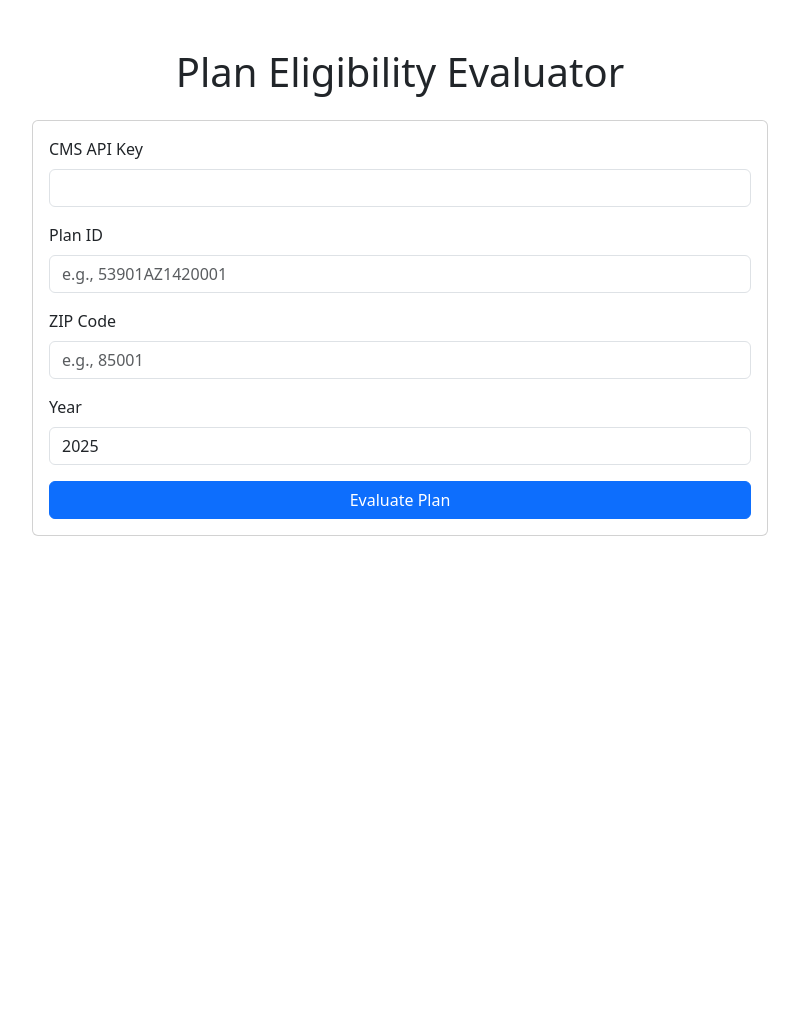
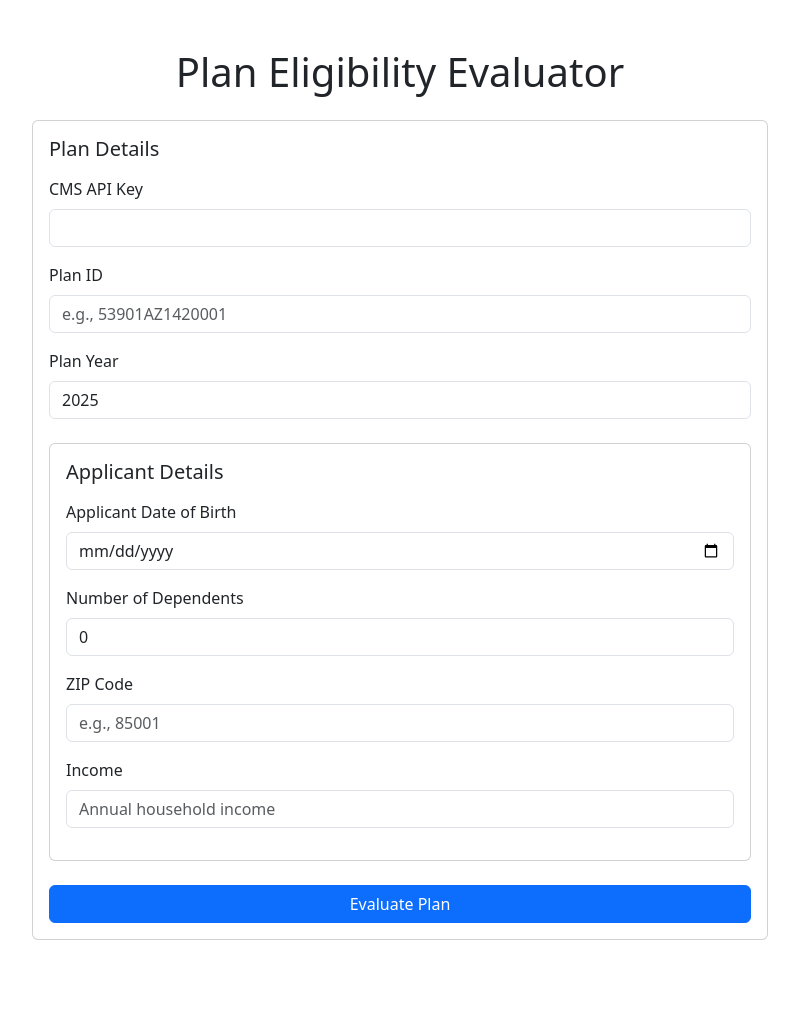
Before and after one commit to ronburnley/plan-eligibility-rules-python-v3, a Flask app: page / in a window 1280 px wide. Shown: the whole page, without its empty margins (240-1039 px from the left). Before the commit the page ends 536 px from the top, so only its background shows below. Run offline with Flask 3, Linux system fonts and the light colour scheme.

Commit message:
add additional criteria

```diff
--- a/app.py
+++ b/app.py
@@ -1,5 +1,6 @@
 from flask import Flask, render_template, request, jsonify
 from plan_eligibility import evaluate_plan
+from datetime import datetime
 
 app = Flask(__name__)
 
@@ -15,9 +16,27 @@ def evaluate():
         plan_id = data.get('plan_id')
         zip_code = data.get('zip_code')
         year = int(data.get('year'))
+        applicant_dob = datetime.strptime(data.get('applicant_dob'), '%Y-%m-%d').date()
+        income = float(data.get('income'))
+        dependents = data.get('dependents', [])
+
+        # Convert dependent dates to date objects
+        for dependent in dependents:
+            dependent['date_of_birth'] = datetime.strptime(dependent['date_of_birth'], '%Y-%m-%d').date()
+
         puf_file = "business-rules-puf 2.csv"
 
-        criteria = evaluate_plan(api_key, plan_id, zip_code, year, puf_file)
+        criteria = evaluate_plan(
+            api_key=api_key,
+            plan_id=plan_id,
+            zip_code=zip_code,
+            year=year,
+            puf_file_path=puf_file,
+            applicant_dob=applicant_dob,
+            income=income,
+            dependents=dependents
+        )
+
         return jsonify({
             'success': True,
             'criteria': criteria
--- a/templates/index.html
+++ b/templates/index.html
@@ -15,6 +15,11 @@
             text-align: center;
             margin: 20px 0;
         }
+        .dependent-row {
+            margin-top: 15px;
+            padding-top: 15px;
+            border-top: 1px solid #eee;
+        }
     </style>
 </head>
 <body>
@@ -23,8 +28,9 @@
 
         <div class="row justify-content-center">
             <div class="col-md-8">
-                <div class="card">
+                <div class="card mb-4">
                     <div class="card-body">
+                        <h5 class="card-title mb-3">Plan Details</h5>
                         <form id="evaluationForm">
                             <div class="mb-3">
                                 <label for="apiKey" class="form-label">CMS API Key</label>
@@ -36,16 +42,51 @@
                                        placeholder="e.g., 53901AZ1420001">
                             </div>
                             <div class="mb-3">
-                                <label for="zipCode" class="form-label">ZIP Code</label>
-                                <input type="text" class="form-control" id="zipCode" required
-                                       pattern="[0-9]{5}" placeholder="e.g., 85001">
-                            </div>
-                            <div class="mb-3">
-                                <label for="year" class="form-label">Year</label>
+                                <label for="year" class="form-label">Plan Year</label>
                                 <input type="number" class="form-control" id="year" required
                                        min="2020" max="2030" value="2025">
                             </div>
-                            <button type="submit" class="btn btn-primary w-100">Evaluate Plan</button>
+
+                            <div class="card mt-4">
+                                <div class="card-body">
+                                    <h5 class="card-title mb-3">Applicant Details</h5>
+
+                                    <div class="mb-3">
+                                        <label for="applicantDob" class="form-label">Applicant Date of Birth</label>
+                                        <input type="date" class="form-control" id="applicantDob" required>
+                                    </div>
+
+                                    <div class="mb-3">
+                                        <label for="dependentCount" class="form-label">Number of Dependents</label>
+                                        <select class="form-control" id="dependentCount" required>
+                                            <option value="0">0</option>
+                                            <option value="1">1</option>
+                                            <option value="2">2</option>
+                                            <option value="3">3</option>
+                                            <option value="4">4</option>
+                                            <option value="5">5</option>
+                                        </select>
+                                    </div>
+
+                                    <div id="dependentsContainer">
+                                        <!-- Dependent rows will be dynamically added here -->
+                                    </div>
+
+                                    <div class="mb-3">
+                                        <label for="zipCode" class="form-label">ZIP Code</label>
+                                        <input type="text" class="form-control" id="zipCode" required
+                                               pattern="[0-9]{5}" placeholder="e.g., 85001">
+                                    </div>
+
+                                    <div class="mb-3">
+                                        <label for="income" class="form-label">Income</label>
+                                        <input type="number" class="form-control" id="income" required
+                                               min="0" step="0.01" placeholder="Annual household income">
+                                    </div>
+                                </div>
+                            </div>
+
+                            <button type="submit" class="btn btn-primary w-100 mt-4">Evaluate Plan</button>
                         </form>
                     </div>
                 </div>
@@ -59,7 +100,7 @@
 
                 <div class="card result-card">
                     <div class="card-body">
-                        <h5 class="card-title">Eligibility Criteria</h5>
+                        <h5 class="card-title">Eligibility Results</h5>
                         <div id="results" class="mt-3"></div>
                     </div>
                 </div>
@@ -69,6 +110,44 @@
 
     <script src="https://cdn.jsdelivr.net/npm/bootstrap@5.3.0/dist/js/bootstrap.bundle.min.js"></script>
     <script>
+        // Function to create a dependent row
+        function createDependentRow(index) {
+            return `
+                <div class="dependent-row" id="dependent-${index}">
+                    <h6>Dependent ${index}</h6>
+                    <div class="row">
+                        <div class="col-md-6 mb-3">
+                            <label for="dependent${index}Dob" class="form-label">Date of Birth</label>
+                            <input type="date" class="form-control" id="dependent${index}Dob" required>
+                        </div>
+                        <div class="col-md-6 mb-3">
+                            <label for="dependent${index}Relationship" class="form-label">Relationship Type</label>
+                            <select class="form-control" id="dependent${index}Relationship" required>
+                                <option value="spouse">Spouse</option>
+                                <option value="child">Child</option>
+                                <option value="adopted_child">Adopted Child</option>
+                                <option value="brother">Brother</option>
+                                <option value="sister">Sister</option>
+                                <option value="grandparent">Grandparent</option>
+                            </select>
+                        </div>
+                    </div>
+                </div>
+            `;
+        }
+
+        // Handle dependent count changes
+        document.getElementById('dependentCount').addEventListener('change', function(e) {
+            const container = document.getElementById('dependentsContainer');
+            const count = parseInt(e.target.value);
+
+            container.innerHTML = '';
+            for (let i = 1; i <= count; i++) {
+                container.innerHTML += createDependentRow(i);
+            }
+        });
+
+        // Handle form submission
         document.getElementById('evaluationForm').addEventListener('submit', async (e) => {
             e.preventDefault();
 
@@ -78,6 +157,16 @@
 
             loading.style.display = 'block';
             resultCard.style.display = 'none';
+
+            // Gather dependent information
+            const dependentCount = parseInt(document.getElementById('dependentCount').value);
+            const dependents = [];
+            for (let i = 1; i <= dependentCount; i++) {
+                dependents.push({
+                    date_of_birth: document.getElementById(`dependent${i}Dob`).value,
+                    relationship: document.getElementById(`dependent${i}Relationship`).value
+                });
+            }
 
             try {
                 const response = await fetch('/evaluate', {
@@ -89,7 +178,10 @@
                         api_key: document.getElementById('apiKey').value,
                         plan_id: document.getElementById('planId').value,
                         zip_code: document.getElementById('zipCode').value,
-                        year: document.getElementById('year').value
+                        year: document.getElementById('year').value,
+                        applicant_dob: document.getElementById('applicantDob').value,
+                        income: document.getElementById('income').value,
+                        dependents: dependents
                     })
                 });
 
```
Also changed, not shown: plan_eligibility.py (+70 -14 lines).
